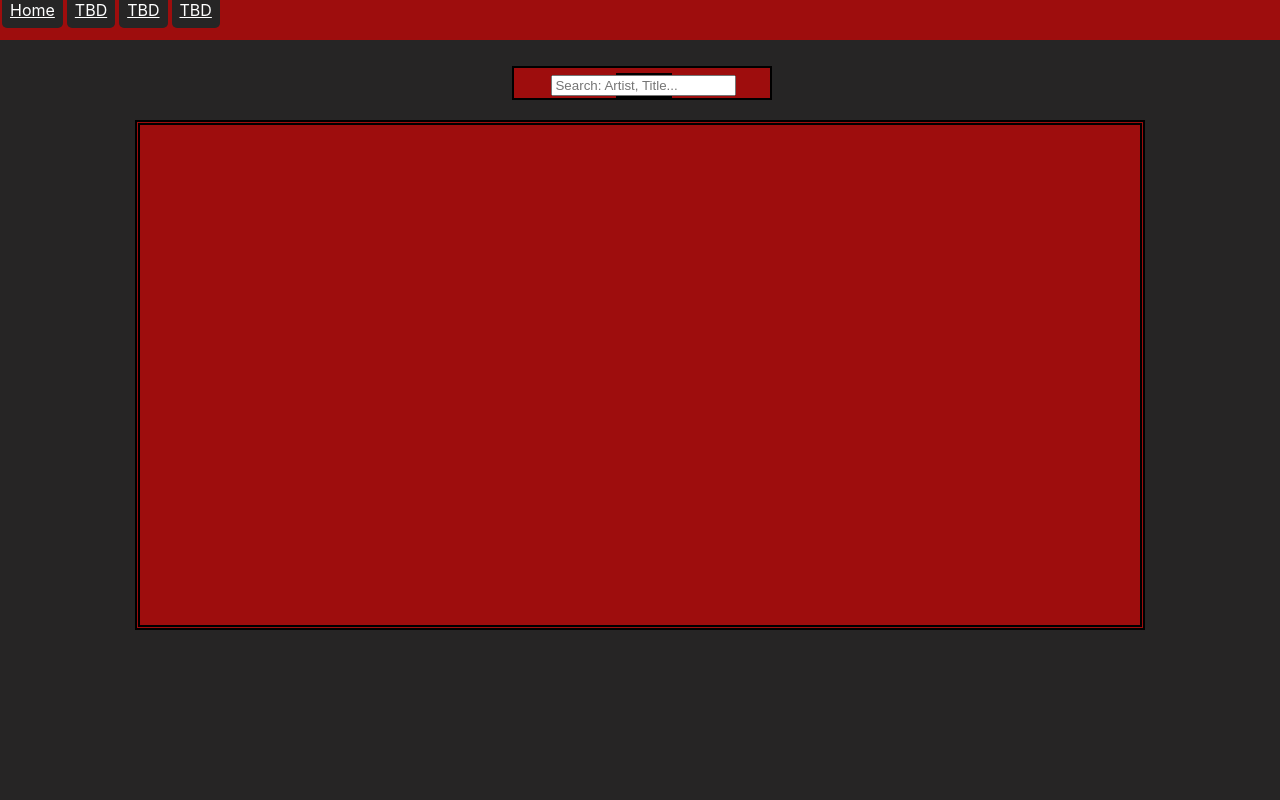
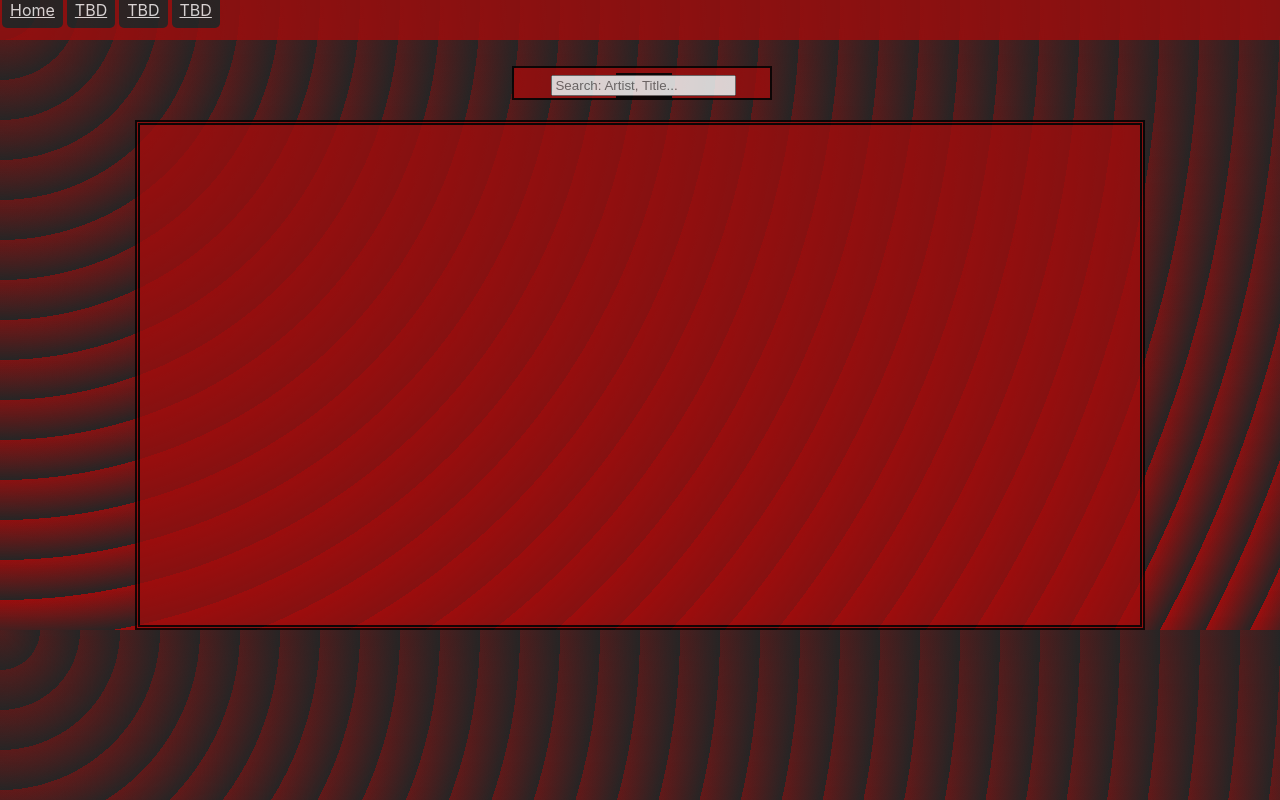
Before and after one commit to Sullyryan0319/Music-Library, a React (Create React App) app: page / in a window 1280 px wide. Built offline with nearby package versions, Linux system fonts and the light colour scheme; no server answers.

Commit message:
Add background pattern to page

```diff
--- a/src/App.css
+++ b/src/App.css
@@ -1,20 +1,25 @@
 Body {
   background-color: #262525;
+  opacity: 0.8;
+  background-image: repeating-radial-gradient(
+      circle at 0 0,
+      transparent 0,
+      #262525 40px
+    ),
+    repeating-linear-gradient(#9e0d0d55, #9e0d0d);
 }
 
-.grid{
+.grid {
   display: grid;
   place-content: center;
 }
 
 .nav {
   height: 40px;
-    background-color: #9E0D0D;
-
+  background-color: #9e0d0d;
 }
 
-
-.nav-link{
+.nav-link {
   padding: 8px;
   border-radius: 5px;
   margin-right: 15px;
@@ -25,9 +30,6 @@
   color: white;
 }
 
-
 .center {
   margin-left: 10px;
-
-
 }
```
Also changed, not shown: src/components/SearchBar.jsx (line endings or trailing spaces). Lines whose indentation alone changed are shown as unchanged.
